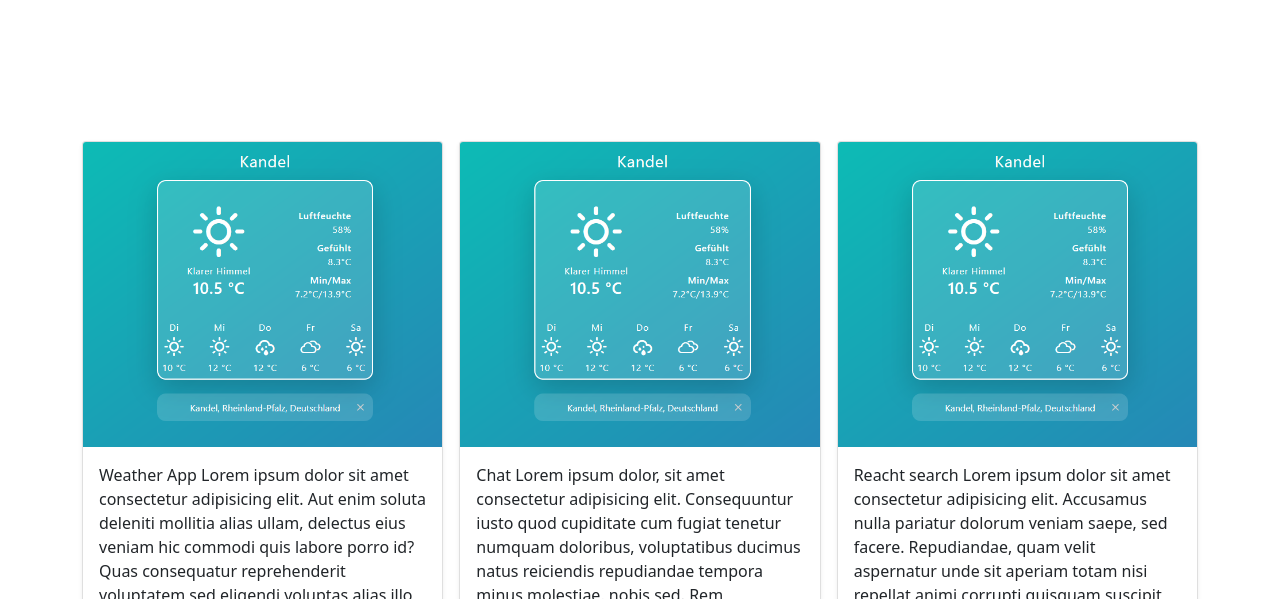
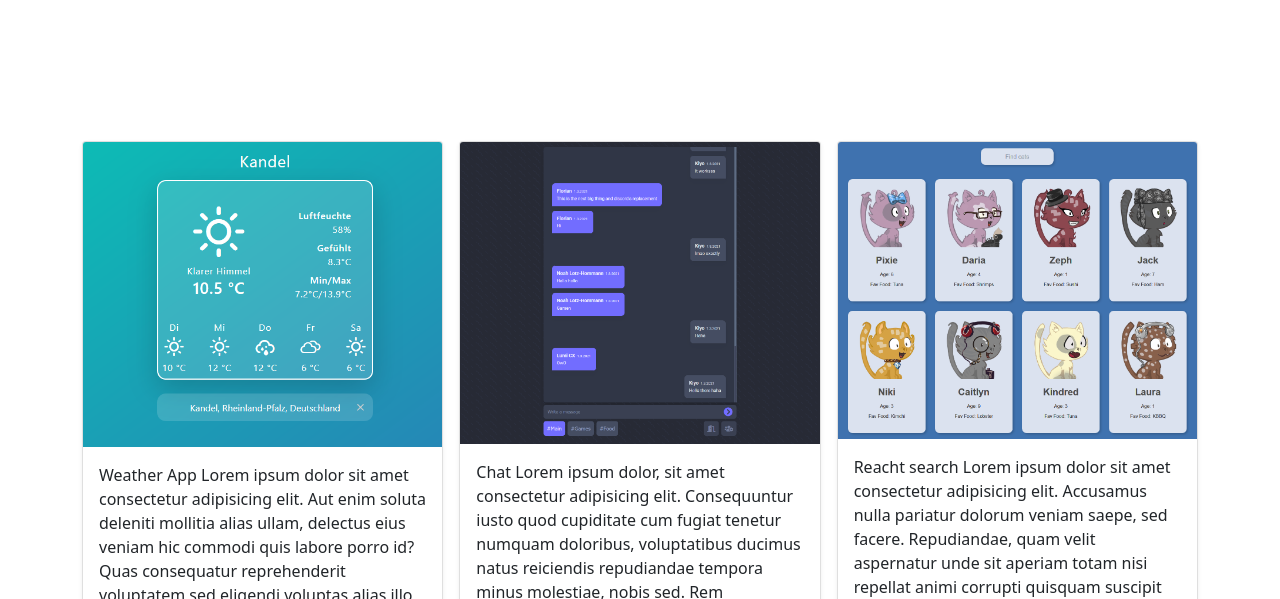
Before and after one commit to ChristianGeb/Minifolio, a plain HTML site: page index.html in a window 1280 px wide. Shown: the part 201-800 px from the top of the page. Drawn offline with nearby package versions, Linux system fonts and the light colour scheme.

Commit message:
Animations

```diff
--- a/index.html
+++ b/index.html
@@ -8,6 +8,7 @@
   <title>Minifolio</title>
   <link href="https://cdn.jsdelivr.net/npm/bootstrap@5.0.0-beta2/dist/css/bootstrap.min.css" rel="stylesheet"
     integrity="sha384-BmbxuPwQa2lc/FVzBcNJ7UAyJxM6wuqIj61tLrc4wSX0szH/Ev+nYRRuWlolflfl" crossorigin="anonymous">
+  <link rel="stylesheet" href="https://cdnjs.cloudflare.com/ajax/libs/animate.css/4.1.1/animate.min.css" />
 
   <style>
     .bd-placeholder-img {
@@ -28,7 +29,7 @@
 
 <body>
 
-  <section class="py-5 text-center container">
+  <section class="py-5 text-center container animate__animated animate__fadeInDown">
     <div class="row py-lg-5">
       <div class="col-lg-6 col-md-8 mx-auto">
         <h1 class="fw-light">Chris Dev</h1>
@@ -41,8 +42,8 @@
     <div class="container">
 
       <div class="row row-cols-1 row-cols-md-3 g-3">
-        <div class="col">
-          <div class="card shadow-sm">
+        <div class="col animate__animated animate__fadeInUp animate__slow">
+          <div class="card shadow-sm ">
             <img class="bd-placeholder-img card-img-top" src="img/Test.PNG" alt="">
             <div class="card-body">
               <p class="card-text">Weather App Lorem ipsum dolor sit amet consectetur adipisicing elit. Aut enim
@@ -57,8 +58,8 @@
           </div>
         </div>
         <div class="col">
-          <div class="card shadow-sm">
-            <img class="bd-placeholder-img card-img-top" src="img/Test.PNG" alt="">
+          <div class="card shadow-sm animate__animated animate__fadeInUp animate__delay-1s animate__slow">
+            <img class="bd-placeholder-img card-img-top" src="img/Chat.PNG" alt="">
 
             <div class="card-body">
               <p class="card-text">Chat Lorem ipsum dolor, sit amet consectetur adipisicing elit. Consequuntur iusto
@@ -74,8 +75,8 @@
           </div>
         </div>
         <div class="col">
-          <div class="card shadow-sm">
-            <img class="bd-placeholder-img card-img-top" src="img/Test.PNG" alt="">
+          <div class="card shadow-sm animate__animated animate__fadeInUp animate__delay-2s animate__slow">
+            <img class="bd-placeholder-img card-img-top" src="img/Cats.PNG" alt="">
             <div class="card-body">
               <p class="card-text">Reacht search Lorem ipsum dolor sit amet consectetur adipisicing elit. Accusamus
                 nulla pariatur dolorum veniam saepe, sed facere. Repudiandae, quam velit aspernatur unde sit aperiam
```
Also changed, not shown: img/Cats.PNG (added), img/Chat.PNG (added).
